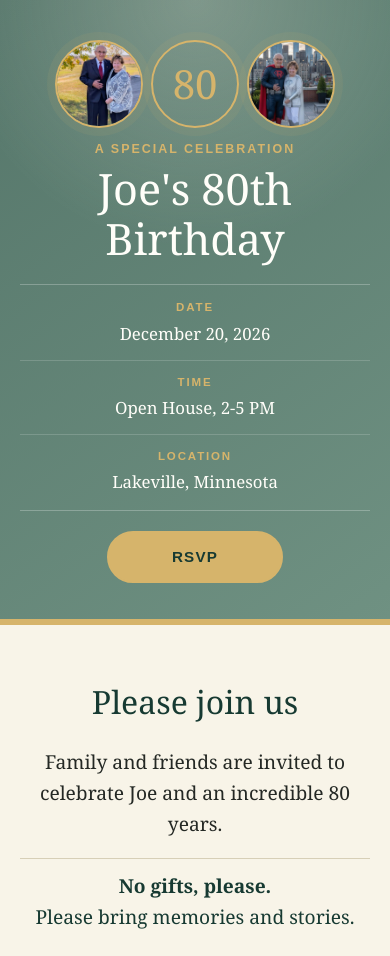
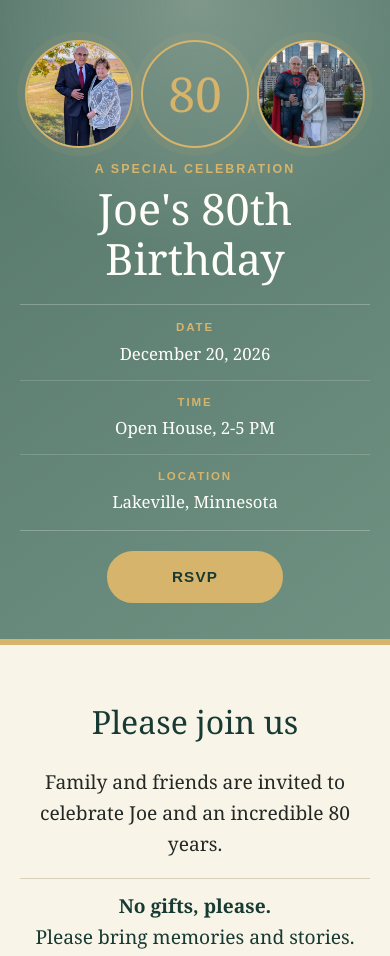
Before and after one commit to MNSonerfan/Joes80th, a plain HTML site: page index.html in a window 390 px wide. Shown: the top 956 px of the page. Drawn offline with Linux system fonts and the light colour scheme; no server answers.

Commit message:
Make the hero portraits larger
Co-authored-by: Copilot <223556219+Copilot@users.noreply.github.com>

```diff
--- a/index.html
+++ b/index.html
@@ -9,7 +9,7 @@
       name="description"
       content="Please join us for Joe's 80th birthday celebration in Lakeville, Minnesota."
     />
-    <link rel="stylesheet" href="styles.css?v=20261220-portraits" />
+    <link rel="stylesheet" href="styles.css?v=20261220-large-portraits" />
   </head>
   <body>
     <main>
@@ -160,7 +160,7 @@
       <p>Celebrating 80 wonderful years</p>
     </footer>
 
-    <script src="config.js?v=20261220-portraits"></script>
-    <script src="script.js?v=20261220-portraits"></script>
+    <script src="config.js?v=20261220-large-portraits"></script>
+    <script src="script.js?v=20261220-large-portraits"></script>
   </body>
 </html>
--- a/styles.css
+++ b/styles.css
@@ -40,21 +40,21 @@ main {
 }
 
 .celebration-mark {
-  width: 7.25rem;
-  height: 7.25rem;
+  width: 9rem;
+  height: 9rem;
   margin: 0 auto 0.75rem;
   display: grid;
   place-items: center;
   border: 2px solid var(--gold);
   border-radius: 50%;
   color: var(--gold);
-  font-size: 3.25rem;
+  font-size: 4rem;
   line-height: 1;
   box-shadow: 0 0 0 8px rgba(214, 180, 107, 0.08);
 }
 
 .hero-portraits {
-  width: min(30rem, 100%);
+  width: min(36rem, 100%);
   margin: 0 auto 0.75rem;
   display: flex;
   align-items: center;
@@ -63,13 +63,13 @@ main {
 }
 
 .hero-portraits .celebration-mark {
-  flex: 0 0 7.25rem;
+  flex: 0 0 9rem;
   margin: 0;
 }
 
 .hero-photo {
-  width: 7.25rem;
-  height: 7.25rem;
+  width: 9rem;
+  height: 9rem;
   object-fit: cover;
   border: 2px solid var(--gold);
   border-radius: 50%;
@@ -441,13 +441,13 @@ footer {
 
   .hero-portraits .celebration-mark,
   .hero-photo {
-    width: 5.5rem;
-    height: 5.5rem;
+    width: 6.75rem;
+    height: 6.75rem;
   }
 
   .hero-portraits .celebration-mark {
-    flex-basis: 5.5rem;
-    font-size: 2.5rem;
+    flex-basis: 6.75rem;
+    font-size: 3rem;
   }
 
   .details {
```
